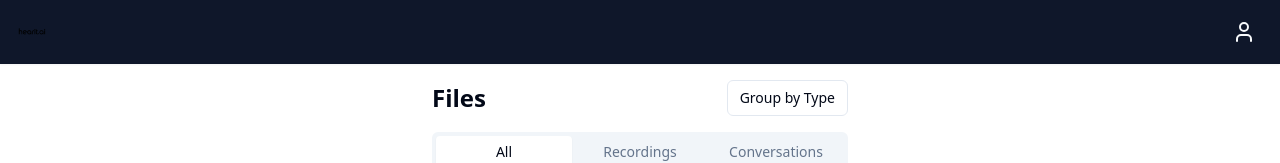
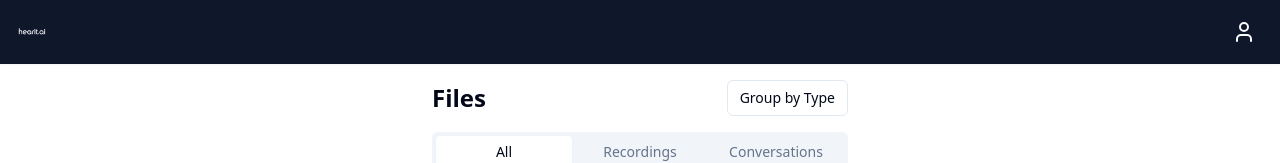
Before and after one commit to jerrydemesh/verbal-bridge-mobile-ai, a React (Vite) app: page /files in a window 1280 px wide. Shown: the top 163 px of the page. Built offline with nearby package versions, Linux system fonts and the light colour scheme.

Commit message:
Replace logo image

```diff
--- a/src/components/Layout.tsx
+++ b/src/components/Layout.tsx
@@ -13,7 +13,7 @@ export const Layout: React.FC<LayoutProps> = ({ children }) => {
       <header className="bg-primary text-primary-foreground py-3 px-4 flex items-center justify-between sticky top-0 z-10 shadow-sm">
         <Link to="/" className="flex items-center hover:opacity-90">
           <img
-            src="/lovable-uploads/4518a586-be59-48d0-800b-929c5dda2dae.png"
+            src="/lovable-uploads/d64a1a11-fb7f-4453-90fc-c28bf946b14e.png"
             alt="HearIt.AI Logo"
             className="h-8"
           />
```
Also changed, not shown: public/lovable-uploads/d64a1a11-fb7f-4453-90fc-c28bf946b14e.png (added).
